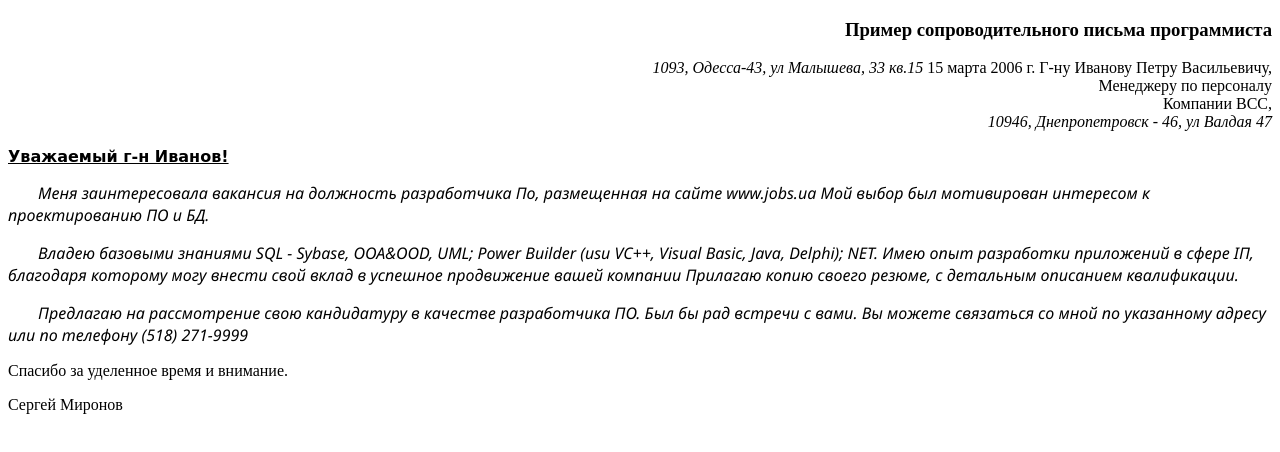
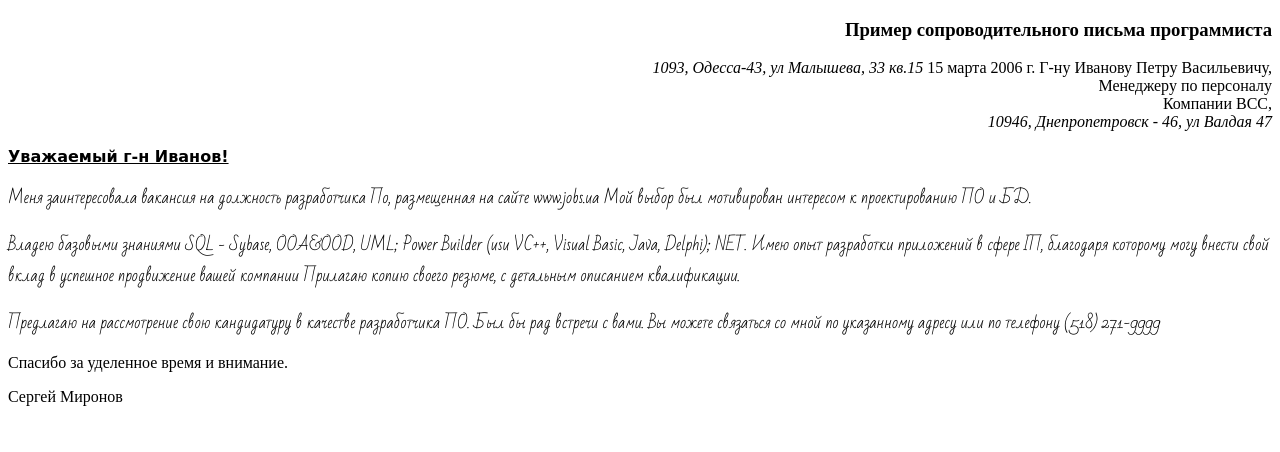
Before and after one commit to Demeter-sh/SharshukovDmitry, a plain HTML site: page home/01_CSS/base2/index.html in a window 1280 px wide. Drawn offline with Linux system fonts and the light colour scheme.

Commit message:
01_CSS fix

```diff
--- a/home/01_CSS/base2/index.html
+++ b/home/01_CSS/base2/index.html
@@ -4,12 +4,11 @@
     <meta charset="UTF-8">
     <meta name="viewport" content="width=device-width, initial-scale=1.0">
     <title>Сопроводительное письмо</title>
+    <link href="../fonts/Bad_Script/BadScript-Regular.ttf">
     <style>
-        .lightCursive{
-            text-indent: 30px;
-            font-family: 'Segoe UI', Tahoma, Geneva, Verdana, sans-serif;
-            font-style: italic;
-            font-weight: 100;
+        @font-face {
+            font-family: 'badScript';
+            src: url(../fonts/Bad_Script/BadScript-Regular.ttf) format('truetype');
         }
     </style>
 </head>
@@ -23,15 +22,15 @@
         <i>10946, Днепропетровск - 46, ул Валдая 47</i>
     </p>
     <p style="font-family: cursive; font-weight: bold; text-decoration: underline;">Уважаемый г-н Иванов!</p>
-    <p class="lightCursive">
+    <p style="font-family: badScript;">
         Меня заинтересовала вакансия на должность разработчика По,
         размещенная на сайте www.jobs.ua Мой выбор был мотивирован интересом к проектированию ПО и БД.
     </p>
-    <p class="lightCursive">Владею базовыми знаниями SQL - Sybase, OOA&OOD, UML; Power Builder (usu VC++, Visual Basic, Java, Delphi); NET.
+    <p style="font-family: badScript;">Владею базовыми знаниями SQL - Sybase, OOA&OOD, UML; Power Builder (usu VC++, Visual Basic, Java, Delphi); NET.
         Имею опыт разработки приложений в сфере ІП, благодаря которому могу внести свой вклад в успешное продвижение вашей компании
         Прилагаю копию своего резюме, с детальным описанием квалификации.
     </p>
-    <p class="lightCursive">Предлагаю на рассмотрение свою кандидатуру в качестве разработчика ПО.
+    <p style="font-family: badScript;">Предлагаю на рассмотрение свою кандидатуру в качестве разработчика ПО.
         Был бы рад встречи с вами. Вы можете связаться со мной по указанному адресу или по телефону (518) 271-9999</p>
     <p>Спасибо за уделенное время и внимание.</p>
     <p>Сергей Миронов</p>
```
Also changed, not shown: home/01_CSS/base/index2.html (+5 -3 lines), home/01_CSS/base/index3.html (+4 -2 lines), home/01_CSS/fonts/Bad_Script/BadScript-Regular.ttf (added), home/01_CSS/fonts/Bad_Script/OFL.txt (added).
